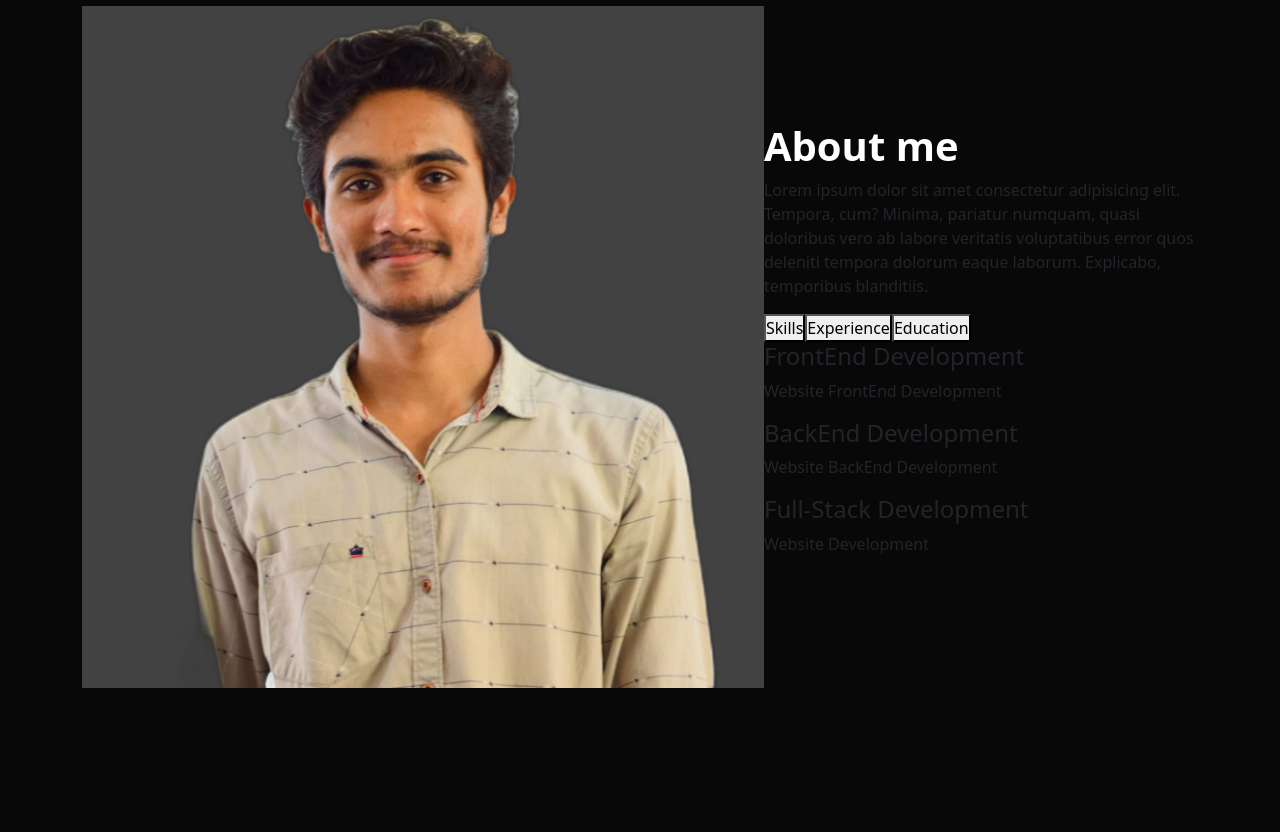
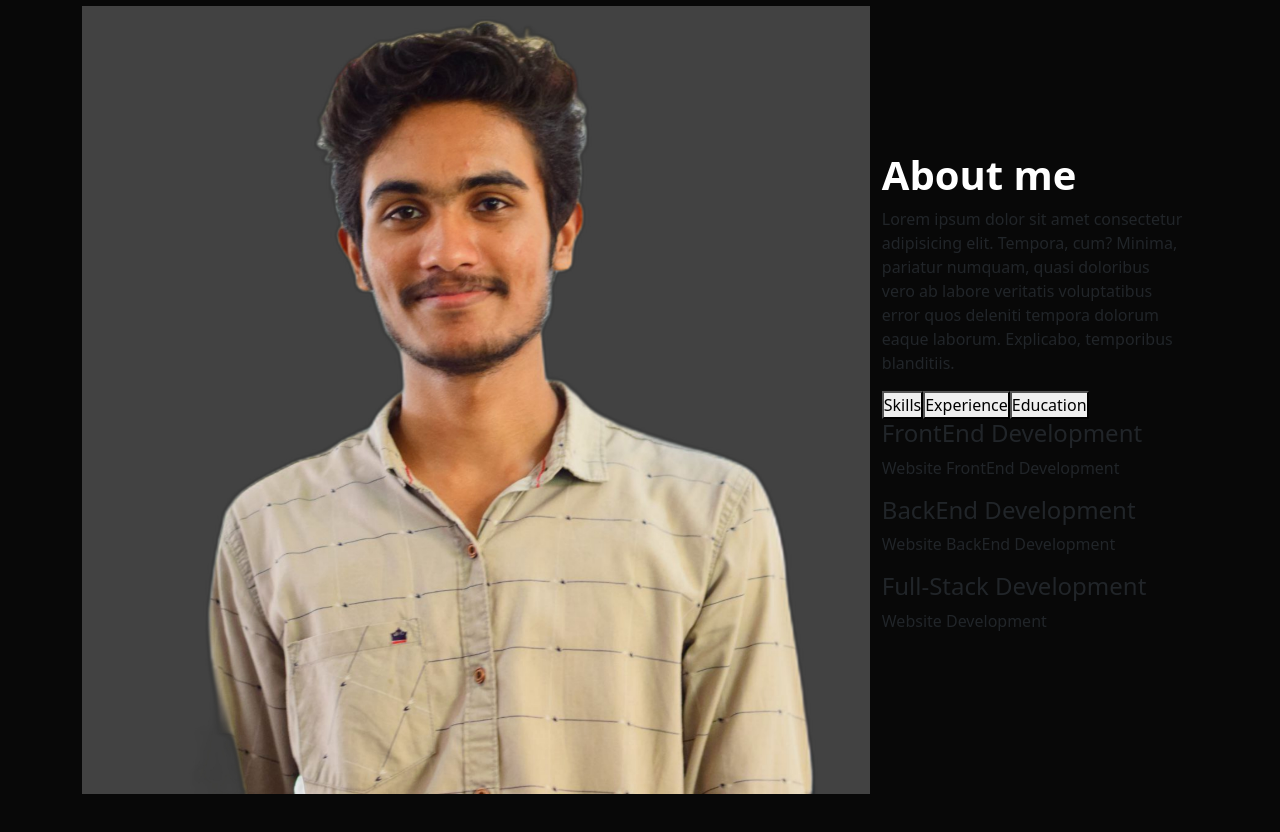
Before and after one commit to richusony/portfolio-richu, a plain HTML site: page index.html in a window 1280 px wide. Shown: the part 940-1772 px from the top of the page. Before the commit the page ends 1676 px from the top, so only its background shows below. Drawn offline with nearby package versions, Linux system fonts and the light colour scheme.

Commit message:
few changes

```diff
--- a/index.html
+++ b/index.html
@@ -58,7 +58,7 @@
             <img class="w-100" src="./assets/about-me-img.jpg" alt="richu-image">
         </div>
 
-        <div>
+        <div class="container w-40">
             <h1 class="text-white fs-1 fw-bold">About me</h1>
             <p>Lorem ipsum dolor sit amet consectetur adipisicing elit. Tempora, cum? Minima, pariatur numquam, quasi
                 doloribus vero ab labore veritatis voluptatibus error quos deleniti tempora dolorum eaque laborum.
```
